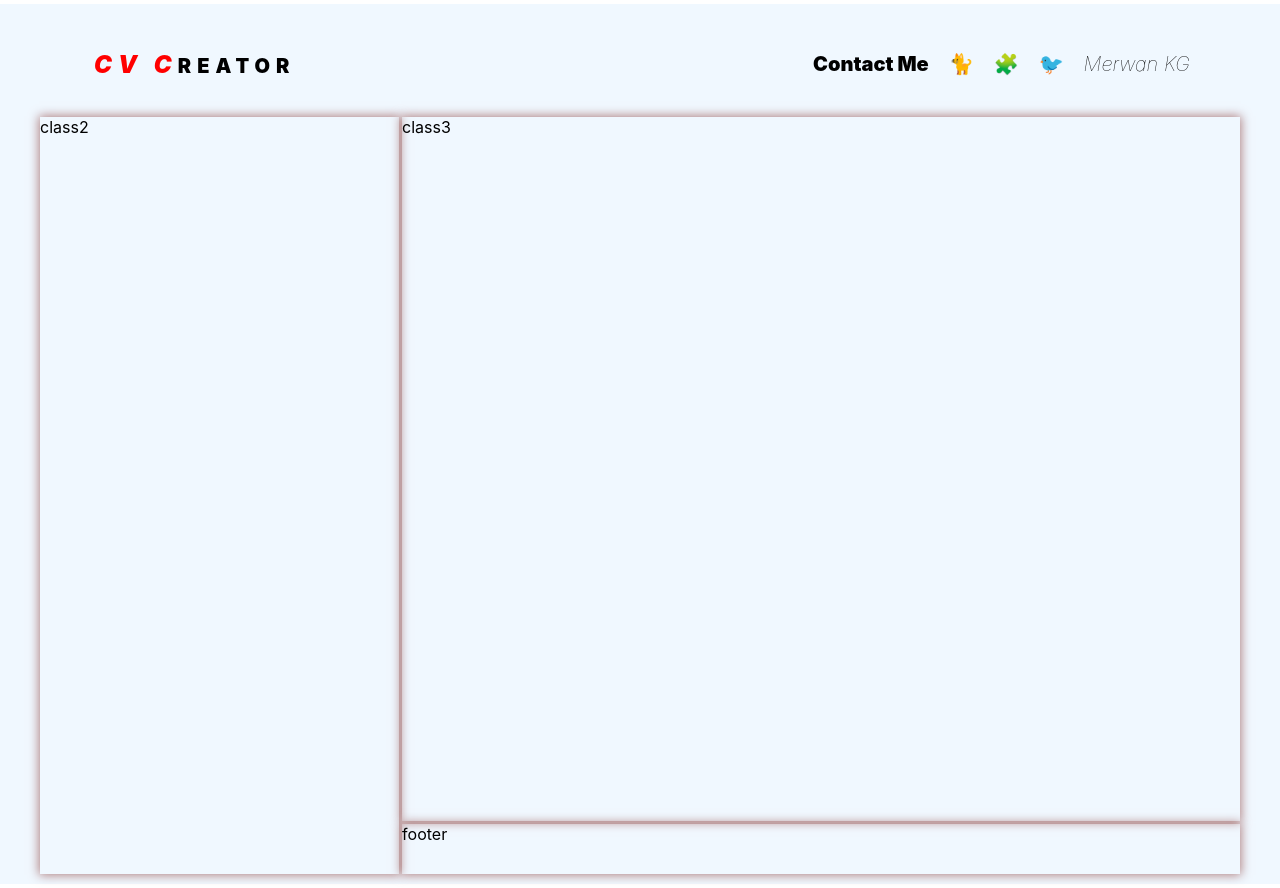
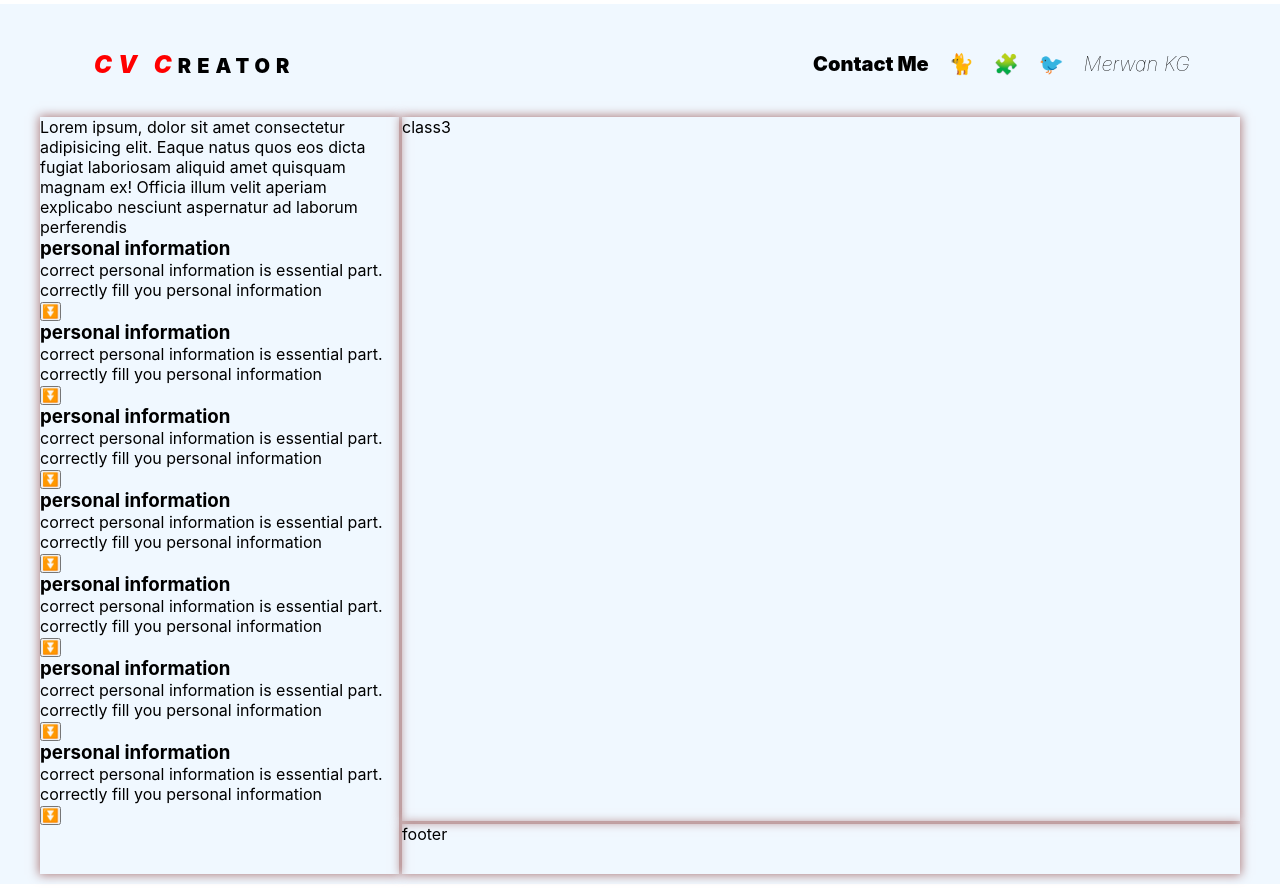
Before and after one commit to marwanGA09/Cv-project, a React (Vite) app: page / in a window 1280 px wide. Built offline with nearby package versions, Linux system fonts and the light colour scheme.

Commit message:
create side-bar & card component

```diff
--- a/src/App.jsx
+++ b/src/App.jsx
@@ -1,3 +1,5 @@
+import Navigation from './assets/component/Navigation';
+
 export default function App() {
   return (
     <>
@@ -11,25 +13,73 @@ export default function App() {
   );
 }
 
-function Navigation() {
+function SideBar({ children }) {
   return (
-    <div className="navigation">
-      <p>
-        <span style={{ color: 'red' }}>CV c</span>reator
-      </p>
-      <div>
-        Contact me
-        <div>
-          <a href="#">🐈</a> <a href="#">🧩</a> <a href="#">🐦</a>
-          <span>Merwan KG</span>
-        </div>
+    <div className="side-bar">
+      <div className="general-page-description">
+        <p>
+          Lorem ipsum, dolor sit amet consectetur adipisicing elit. Eaque natus
+          quos eos dicta fugiat laboriosam aliquid amet quisquam magnam ex!
+          Officia illum velit aperiam explicabo nesciunt aspernatur ad laborum
+          perferendis
+        </p>
+      </div>
+      <div className="cards">
+        <Card
+          tittle={'personal information'}
+          descripton={
+            'correct personal information is essential part. correctly fill you personal information'
+          }
+        ></Card>
+        <Card
+          tittle={'personal information'}
+          descripton={
+            'correct personal information is essential part. correctly fill you personal information'
+          }
+        ></Card>
+        <Card
+          tittle={'personal information'}
+          descripton={
+            'correct personal information is essential part. correctly fill you personal information'
+          }
+        ></Card>
+        <Card
+          tittle={'personal information'}
+          descripton={
+            'correct personal information is essential part. correctly fill you personal information'
+          }
+        ></Card>
+        <Card
+          tittle={'personal information'}
+          descripton={
+            'correct personal information is essential part. correctly fill you personal information'
+          }
+        ></Card>
+        <Card
+          tittle={'personal information'}
+          descripton={
+            'correct personal information is essential part. correctly fill you personal information'
+          }
+        ></Card>
+        <Card
+          tittle={'personal information'}
+          descripton={
+            'correct personal information is essential part. correctly fill you personal information'
+          }
+        ></Card>
+
+        {/* <div className="card">card</div>
+        <div className="card">card</div>
+        <div className="card">card </div>
+        <div className="card">card </div>
+        <div className="card">card</div>
+        <div className="card">card</div>
+        <div className="card">card </div>
+        <div className="card">card</div>
+        <div className="card">card</div> */}
       </div>
     </div>
   );
-}
-
-function SideBar({ children }) {
-  return <div className="side-bar">class2 </div>;
 }
 function CvContainer({ children }) {
   return <div className="cv-container">class3 </div>;
@@ -37,3 +87,16 @@ function CvContainer({ children }) {
 function Footer({ children }) {
   return <div className="footer">footer </div>;
 }
+
+function Card({ tittle, descripton, children }) {
+  return (
+    <div className="card">
+      <h3>{tittle}</h3>
+      <p>{descripton}</p>
+      <div>{children}</div>
+      <button>
+        <span>⏬</span>
+      </button>
+    </div>
+  );
+}
```
